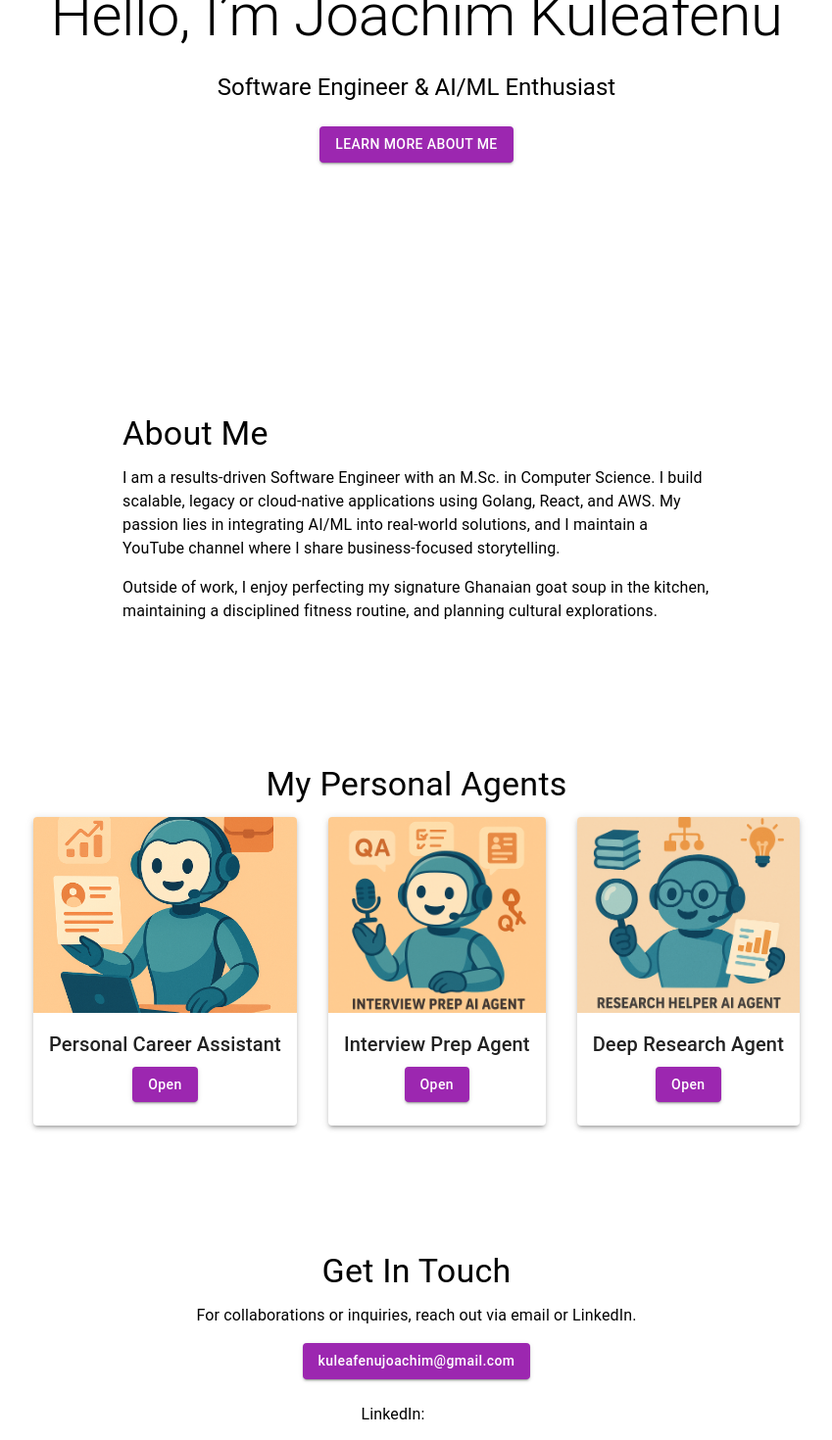
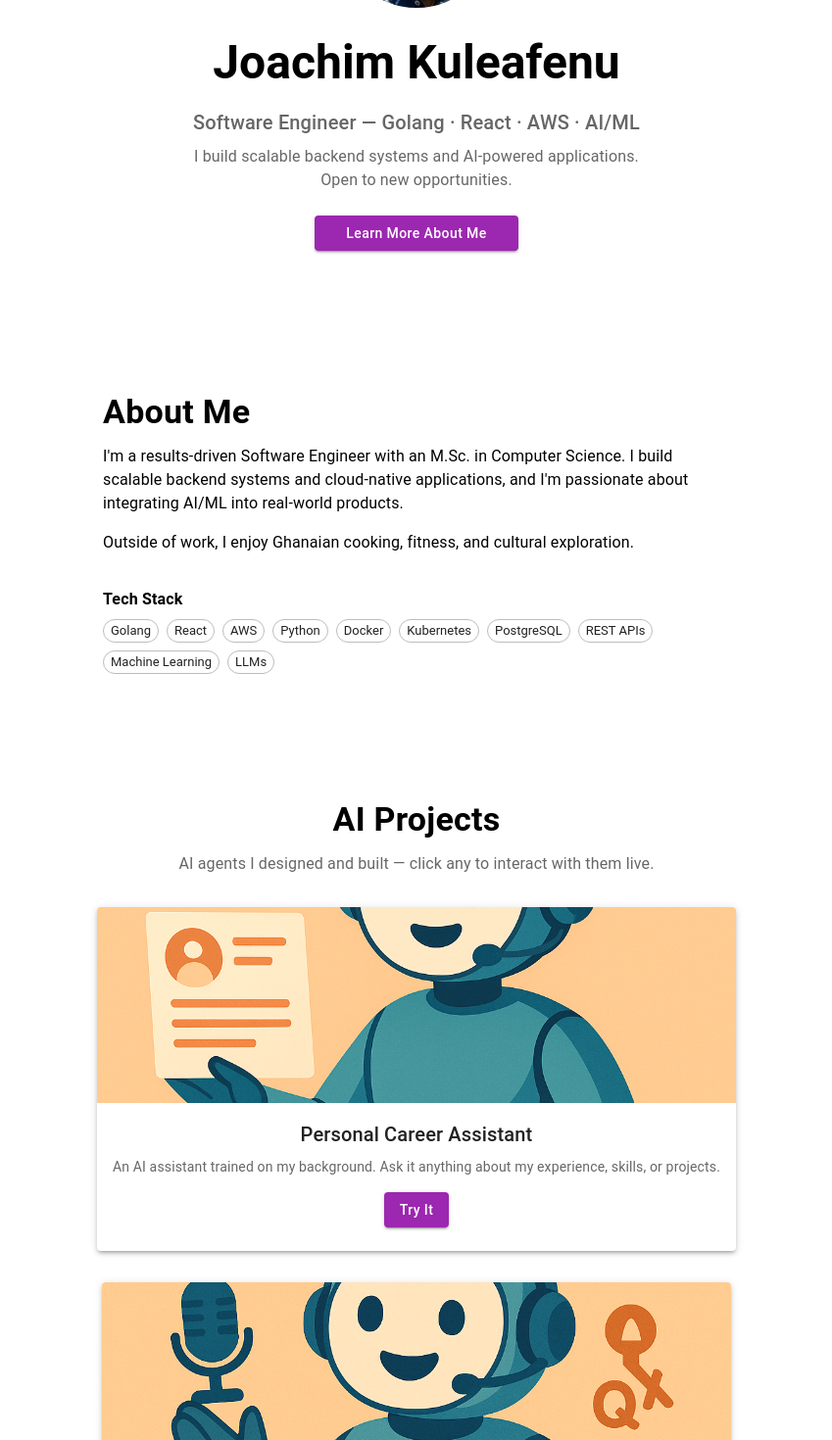
Before and after one commit to kuleafenu/website, a React (Vite) app: page / in a window 1280 px wide. Shown: the part 280-1750 px from the top of the page at 98% size, without its empty margins (215-1064 px from the left). Built offline with nearby package versions, Linux system fonts and the light colour scheme; some icons are missing.

Commit message:
website update

```diff
--- a/src/pages/About.jsx
+++ b/src/pages/About.jsx
@@ -1,8 +1,12 @@
 import React from 'react';
 import Box from '@mui/material/Box';
 import Typography from '@mui/material/Typography';
-import IconButton from '@mui/material/IconButton';
-import ArrowForwardIcon from '@mui/icons-material/ArrowForward';
+import Chip from '@mui/material/Chip';
+
+const skills = [
+  'Golang', 'React', 'AWS', 'Python', 'Docker', 'Kubernetes',
+  'PostgreSQL', 'REST APIs', 'Machine Learning', 'LLMs',
+];
 
 export default function About() {
   return (
@@ -12,28 +16,32 @@ export default function About() {
       sx={{
         py: 8,
         px: 2,
-        maxWidth: 600,
+        maxWidth: 640,
         mx: 'auto',
       }}
     >
-      {/* Section Title */}
-      <Typography variant="h4" gutterBottom>
+      <Typography variant="h4" gutterBottom fontWeight={600}>
         About Me
       </Typography>
 
-      {/* First Paragraph */}
       <Typography variant="body1" sx={{ mb: 2 }}>
-        I am a results-driven Software Engineer with an M.Sc. in Computer Science. I build
-        scalable, legacy or cloud-native applications using Golang, React, and AWS. My passion lies in
-        integrating AI/ML into real-world solutions, and I maintain a YouTube channel where I
-        share business-focused storytelling.
+        I'm a results-driven Software Engineer with an M.Sc. in Computer Science. I build
+        scalable backend systems and cloud-native applications, and I'm passionate about
+        integrating AI/ML into real-world products.
       </Typography>
 
-      {/* Second Paragraph */}
-      <Typography variant="body1" sx={{ mb: 2 }}>
-        Outside of work, I enjoy perfecting my signature Ghanaian goat soup in the kitchen,
-        maintaining a disciplined fitness routine, and planning cultural explorations.
+      <Typography variant="body1" sx={{ mb: 4 }}>
+        Outside of work, I enjoy Ghanaian cooking, fitness, and cultural exploration.
       </Typography>
+
+      <Typography variant="subtitle1" fontWeight={600} gutterBottom>
+        Tech Stack
+      </Typography>
+      <Box sx={{ display: 'flex', flexWrap: 'wrap', gap: 1 }}>
+        {skills.map((skill) => (
+          <Chip key={skill} label={skill} variant="outlined" size="small" />
+        ))}
+      </Box>
     </Box>
   );
 }
--- a/src/pages/Agents.jsx
+++ b/src/pages/Agents.jsx
@@ -27,15 +27,15 @@ export default function Agents() {
     {
       title: 'Personal Career Assistant',
       id: 'career-agent',
+      description: 'An AI assistant trained on my background. Ask it anything about my experience, skills, or projects.',
       imgSrc: careerAgent,
       alt: 'Career Assistant',
       embedUrl: 'https://kuleafenu-career-conversation.hf.space',
-      // If you prefer the <gradio-app> tag approach, ensure the script is loaded globally (e.g. in index.html).
-      // embedGradio: true,
     },
     {
       title: 'Interview Prep Agent',
       id: 'interview-agent',
+      description: 'Simulates technical and behavioral interviews, provides feedback, and helps candidates prepare.',
       imgSrc: interviewPrepAgent,
       alt: 'Interview Prep',
       embedUrl: 'https://kuleafenu-interview-prep.hf.space',
@@ -43,6 +43,7 @@ export default function Agents() {
     {
       title: 'Deep Research Agent',
       id: 'research-agent',
+      description: 'Performs multi-step web research on any topic and synthesizes findings into a structured report.',
       imgSrc: researchAgent,
       alt: 'Research Helper',
       embedUrl: 'https://kuleafenu-deep-research-agent.hf.space',
@@ -86,8 +87,11 @@ export default function Agents() {
   return (
     <Box id="agents" sx={{ py: 8, px: 2 }}>
       {/* Section Header */}
-      <Typography variant="h4" align="center" gutterBottom>
-        My Personal Agents
+      <Typography variant="h4" align="center" gutterBottom fontWeight={600}>
+        AI Projects
+      </Typography>
+      <Typography variant="body1" align="center" color="text.secondary" sx={{ mb: 4 }}>
+        AI agents I designed and built — click any to interact with them live.
       </Typography>
 
       {/* Agent Cards Grid */}
@@ -117,17 +121,20 @@ export default function Agents() {
               />
 
               {/* Title and Button */}
-              <CardContent sx={{ flexGrow: 1 }}>
+              <CardContent sx={{ flexGrow: 1, display: 'flex', flexDirection: 'column', alignItems: 'center' }}>
                 <Typography variant="h6" gutterBottom>
                   {agent.title}
+                </Typography>
+                <Typography variant="body2" color="text.secondary" sx={{ mb: 2 }}>
+                  {agent.description}
                 </Typography>
                 <Button
                   variant="contained"
                   color="secondary"
                   onClick={() => handleOpen(agent.id)}
-                  sx={{ textTransform: 'none' }}
+                  sx={{ textTransform: 'none', mt: 'auto' }}
                 >
-                  Open
+                  Try It
                 </Button>
               </CardContent>
             </Card>
--- a/src/pages/Contact.jsx
+++ b/src/pages/Contact.jsx
@@ -4,36 +4,31 @@ import Typography from '@mui/material/Typography';
 import Button from '@mui/material/Button';
 import IconButton from '@mui/material/IconButton';
 import LinkedInIcon from '@mui/icons-material/LinkedIn';
-import ArrowForwardIcon from '@mui/icons-material/ArrowForward';
+import GitHubIcon from '@mui/icons-material/GitHub';
 
 export default function Contact() {
   return (
     <Box id="contact" sx={{ py: 8, textAlign: 'center' }}>
-      {/* Section Title */}
-      <Typography variant="h4" gutterBottom>
+      <Typography variant="h4" gutterBottom fontWeight={600}>
         Get In Touch
       </Typography>
 
-      {/* Description */}
-      <Typography paragraph>
-        For collaborations or inquiries, reach out via email or LinkedIn.
+      <Typography paragraph color="text.secondary">
+        Open to new opportunities — feel free to reach out via email or connect on LinkedIn.
       </Typography>
 
-      {/* Email Button */}
       <Box sx={{ my: 2 }}>
         <Button
           variant="contained"
           color="secondary"
-          href="mailto:your.email@example.com"
-          sx={{ textTransform: 'none' }}
+          href="mailto:kuleafenujoachim@gmail.com"
+          sx={{ textTransform: 'none', px: 4 }}
         >
           kuleafenujoachim@gmail.com
         </Button>
       </Box>
 
-      {/* LinkedIn Link */}
-      <Box sx={{ display: 'flex', justifyContent: 'center', alignItems: 'center', gap: 1, mb: 2 }}>
-        <Typography variant="body1">LinkedIn:</Typography>
+      <Box sx={{ display: 'flex', justifyContent: 'center', gap: 1, mt: 2 }}>
         <IconButton
           color="secondary"
           component="a"
@@ -44,6 +39,16 @@ export default function Contact() {
         >
           <LinkedInIcon />
         </IconButton>
+        <IconButton
+          color="secondary"
+          component="a"
+          href="https://github.com/kuleafenu"
+          target="_blank"
+          rel="noopener noreferrer"
+          aria-label="GitHub Profile"
+        >
+          <GitHubIcon />
+        </IconButton>
       </Box>
     </Box>
   );
--- a/src/pages/Hero.jsx
+++ b/src/pages/Hero.jsx
@@ -1,69 +1,18 @@
-import React, { useState } from 'react';
+import React from 'react';
 import Box from '@mui/material/Box';
 import Typography from '@mui/material/Typography';
 import Button from '@mui/material/Button';
 import linkedinProfile from '../assets/images/linkedin-profile.jpeg';
-import ConfirmationDialog from '../components/agent/ConfirmationDialog';
-import AgentDialog from '../components/agent/AgentDialog';
-import careerAgent from '../assets/images/career-agent.png';
+import { Link as ScrollLink } from 'react-scroll';
 
 export default function Hero() {
-
-  const agents = [
-    {
-      title: 'Personal Career Assistant',
-      id: 'career-agent',
-      imgSrc: careerAgent,
-      alt: 'Career Assistant',
-      embedUrl: 'https://kuleafenu-career-conversation.hf.space',
-      // If you prefer the <gradio-app> tag approach, ensure the script is loaded globally (e.g. in index.html).
-      // embedGradio: true,
-    },
-  ];
-
-  const [openAgentId, setOpenAgentId] = useState(null);
-  const [confirmOpen, setConfirmOpen] = useState(false);
-
-  const handleOpen = (agentId) => {
-    setOpenAgentId(agentId);
-  };
-
-  const handleRequestClose = () => {
-    // When the user clicks the close icon or "Close" button, open confirmation dialog
-    setConfirmOpen(true);
-  };
-
-  const handleConfirmClose = () => {
-    // User confirmed they want to close the agent dialog
-    setConfirmOpen(false);
-    setOpenAgentId(null);
-  };
-
-  const handleCancelClose = () => {
-    // User decided not to close; keep the agent dialog open
-    setConfirmOpen(false);
-  };
-
-  const handleDialogClose = (event, reason) => {
-    // Prevent closing on backdrop click or Escape key
-    if (reason === 'backdropClick' || reason === 'escapeKeyDown') {
-      return;
-    }
-    // Otherwise, opening confirm dialog
-    handleRequestClose();
-  };
-
-  const selectedAgent = agents.find((ag) => ag.id === openAgentId);
-
-
   return (
-
-    <>
     <Box
       component="section"
       id="hero"
       sx={{
-        py: 8,
+        pt: 16,
+        pb: 10,
         textAlign: 'center',
       }}
     >
@@ -75,48 +24,33 @@ export default function Hero() {
           width: 160,
           height: 160,
           borderRadius: '50%',
-          mb: 4,
+          mb: 3,
         }}
       />
 
-      <Typography variant="h2" component="h1" gutterBottom>
-        Hello, I’m Joachim Kuleafenu
+      <Typography variant="h3" component="h1" gutterBottom fontWeight={600}>
+        Joachim Kuleafenu
       </Typography>
 
-      <Typography variant="h5" component="p" gutterBottom>
-        Software Engineer & AI/ML Enthusiast
+      <Typography variant="h6" component="p" color="text.secondary" gutterBottom>
+        Software Engineer — Golang · React · AWS · AI/ML
+      </Typography>
+
+      <Typography variant="body1" color="text.secondary" sx={{ maxWidth: 480, mx: 'auto', mb: 3 }}>
+        I build scalable backend systems and AI-powered applications. Open to new opportunities.
       </Typography>
 
       <Button
         variant="contained"
         color="secondary"
-        href="#about"
-        sx={{ mt: 2 }}
-        onClick={() => handleOpen('career-agent')}
+        component={ScrollLink}
+        to="about"
+        smooth={true}
+        offset={-64}
+        sx={{ textTransform: 'none', px: 4 }}
       >
         Learn More About Me
       </Button>
     </Box>
-
-    <Box id="agents-more" sx={{ py: 8, px: 2 }}>
-      {selectedAgent && (
-            <AgentDialog
-              open={Boolean(openAgentId)}
-              onClose={handleDialogClose}
-              selectedAgent={selectedAgent}
-              handleRequestClose={handleRequestClose}
-            />
-          )}
-
-               {/* Confirm Close Dialog */}
-      <ConfirmationDialog
-        confirmOpen={confirmOpen}
-        handleCancelClose={handleCancelClose}
-        handleConfirmClose={handleConfirmClose}
-        selectedAgent={selectedAgent}
-      />
-    </Box>
-    </>
-
   );
 }
```
Also changed, not shown: 1 other file (tests, documents, lock files or other folders).
